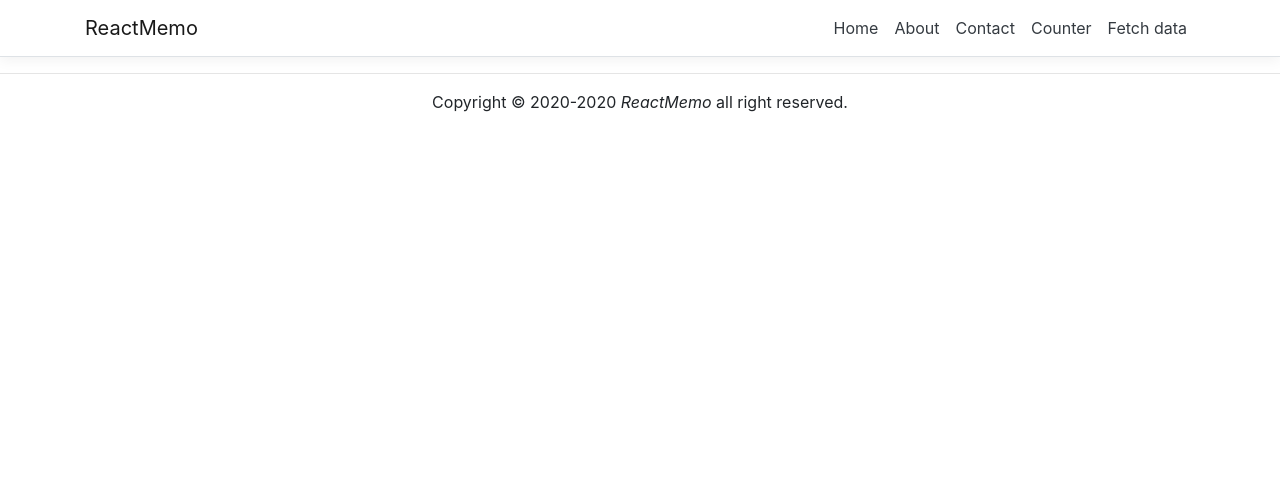
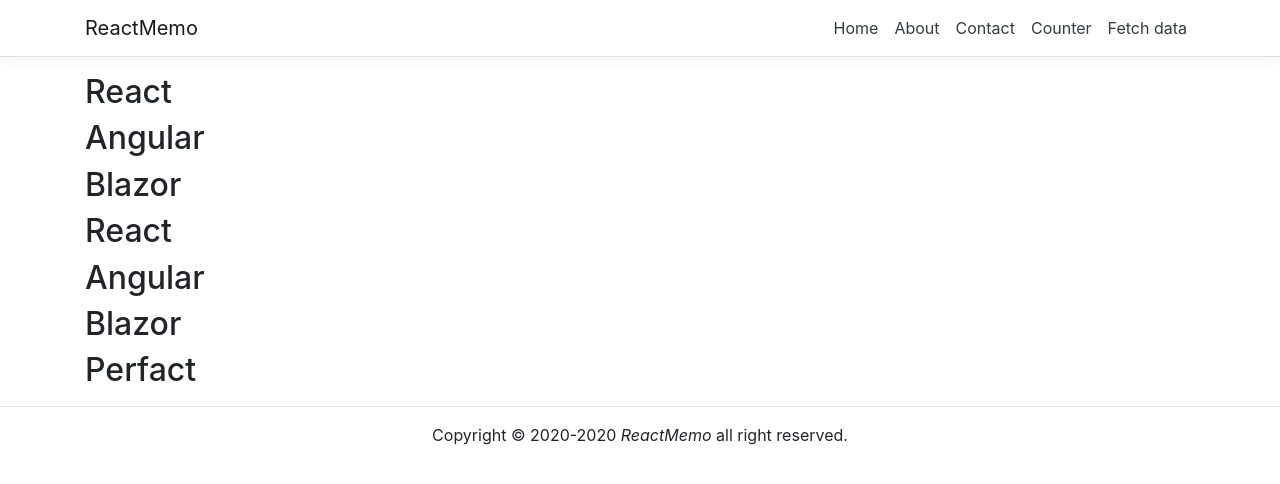
Before and after one commit to code-mongkey/ReactMemo, a React (Create React App) app in the folder ReactMemo/ClientApp/: page /ReactFragmentDemo in a window 1280 px wide. Shown: the top 484 px of the page. Built offline with nearby package versions, Linux system fonts and the light colour scheme.

Commit message:
5강 완료

```diff
--- a/ReactMemo/ClientApp/src/App.js
+++ b/ReactMemo/ClientApp/src/App.js
@@ -6,6 +6,8 @@
 import { Counter } from './components/Counter';
 import { About } from './components/About';
 import { Contact } from './components/Contact';
+import ReactFragmentDemo from './components/ReactFragmentDemo';
+import { StateDemo } from './components/StateDemo';
 
 import './custom.css'
 
@@ -20,6 +22,8 @@
         <Route path='/contact' component={Contact} />
         <Route path='/fetch-data' component={FetchData} />
         <Route path='/About' component={About} />
+        <Route path='/ReactFragmentDemo' component={ReactFragmentDemo} />
+        <Route path='/stateDemo' component={StateDemo} />
       </Layout>
     );
   }
--- /dev/null
+++ b/ReactMemo/ClientApp/src/components/ReactFragmentDemo.jsx
@@ -0,0 +1,41 @@
+import React from "react";
+
+function Demo1() {
+  return (
+    <div>
+      <h2>React</h2>
+      <h2>Angular</h2>
+      <h2>Blazor</h2>
+    </div>
+  );
+}
+
+function Demo2() {
+  return (
+    <React.Fragment>
+      <h2>React</h2>
+      <h2>Angular</h2>
+      <h2>Blazor</h2>
+    </React.Fragment>
+  );
+}
+
+function Demo3() {
+  return (
+    <>
+      <h2>Perfact</h2>
+    </>
+  );
+}
+
+function ReactFragmentDemo() {
+  return (
+    <>
+      <Demo1 />
+      <Demo2 />
+      <Demo3 />
+    </>
+  );
+}
+
+export default ReactFragmentDemo;
--- /dev/null
+++ b/ReactMemo/ClientApp/src/components/StateDemo.js
@@ -0,0 +1,25 @@
+import React, { Component } from "react";
+
+export class StateDemo extends Component {
+  constructor() {
+    super();
+    this.state = {
+      name: "state 개체를 사용하여 클래스 컴포넌트에서 상태 관리",
+    };
+  }
+
+  render() {
+    return (
+      <div>
+        <h1>상태값: {this.state.name}</h1>
+        <button
+          onClick={() => {
+            this.setState({ name: "2번상태" });
+          }}
+        >
+          변경
+        </button>
+      </div>
+    );
+  }
+}
```
